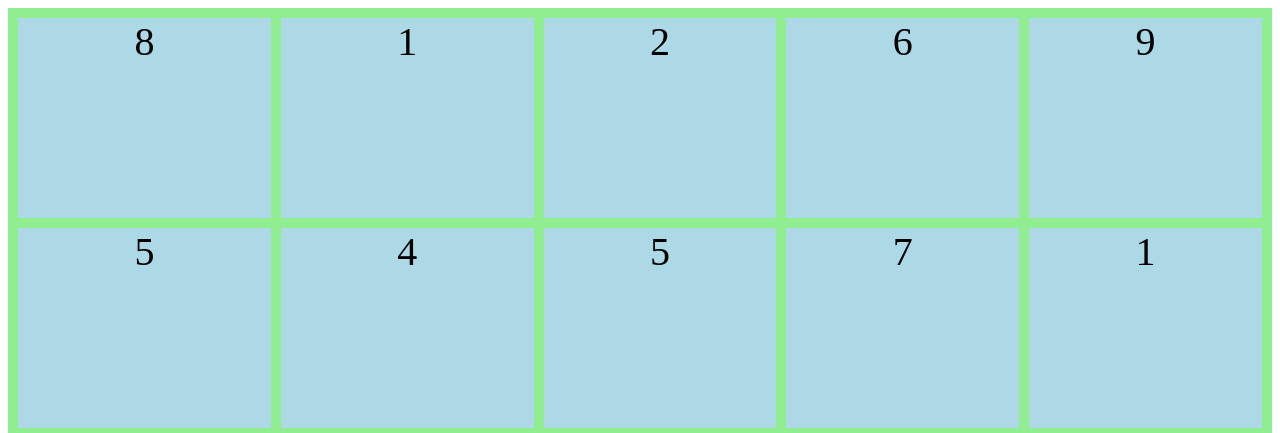
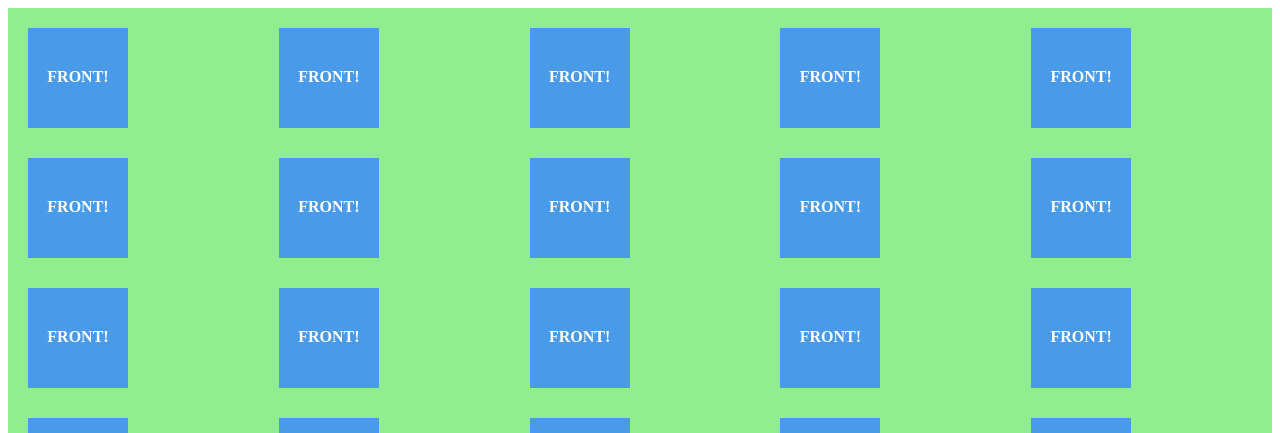
Before and after one commit to MiguelYax/memory-game, a React app: page / in a window 1280 px wide. Shown: the top 433 px of the page. Built offline with nearby package versions, Linux system fonts and the light colour scheme.

Commit message:
[main] flip cards

```diff
--- a/src/components/card/index.js
+++ b/src/components/card/index.js
@@ -1,11 +1,21 @@
-import React from 'react';
+import React, { useState} from 'react';
 import './style.scss';
 
 const Card = ({ children }) => {
+const [flipped, setFlipped] = useState(false);
+
   return (
-    <div className="card" >
-      {children}
+  <div
+    className="flip-card"
+    onClick={()=> {setFlipped(!flipped)}}
+  >
+    <div className={flipped ? "card-front card-front-rotate" : "card-front"}>
+      Front!
     </div>
+    <div className={flipped ? "card-back card-back-rotate" : "card-back"}>
+     {children}
+    </div>
+  </div>
   );
 }
 
--- a/src/components/card/style.scss
+++ b/src/components/card/style.scss
@@ -1,6 +1,57 @@
-.card {
-  height: 200px;
-  background: lightblue;
+.flip-card {
+  display: block;
+  position: relative;
+  z-index: 1000;
+  width: 100px;
+  height: 100px;
+
+  .card-front,
+  .card-back {
+    backface-visibility: hidden;
+    transition: transform 500ms;
+    display: block;
+    height: 100%;
+    position: absolute;
+    width: 100%;
+  }
+  .card-front {
+    transform: perspective(300) rotateY(0);
+    z-index: 900;
+  }
+  .card-back {
+    transform: rotateY(-180deg);
+    z-index: 800;
+  }
+  .card-front-rotate {
+    transform: rotateY(180deg);
+    transform: perspective(300) rotateY(180deg);
+  }
+  .card-back-rotate {
+    z-index: 950;
+    transform: rotateY(0deg);
+    transform: perspective(300) rotateY(0deg);
+  }
+}
+
+.flip-card {
+  color: #fff;
+  cursor: pointer;
+  float: left;
+  font-weight: bold;
+  margin: 10px;
   text-align: center;
-  font-size: 40px;
+  text-transform: uppercase;
+  min-width: 100px;
+  max-width: 400px;
+  .card-front,
+  .card-back {
+    box-sizing: border-box;
+    padding: 40px 0;
+  }
+  .card-front {
+    background-color: #499bea;
+  }
+  .card-back {
+    background-color: #478ce0;
+  }
 }
```
